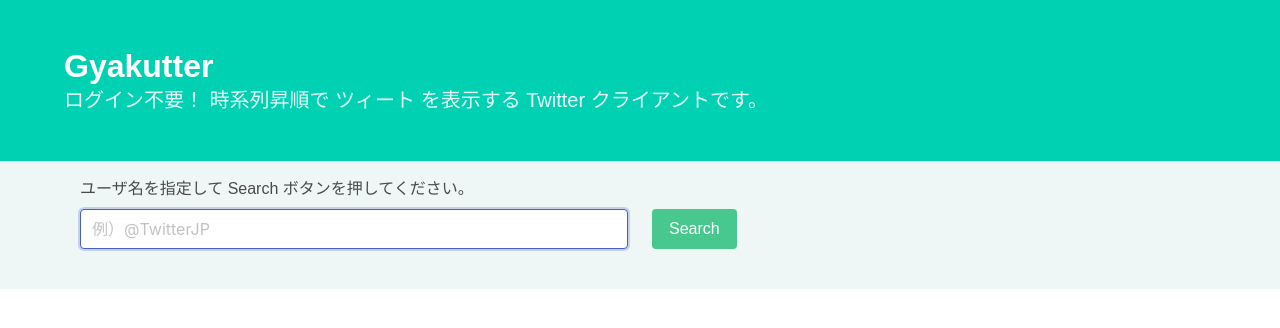
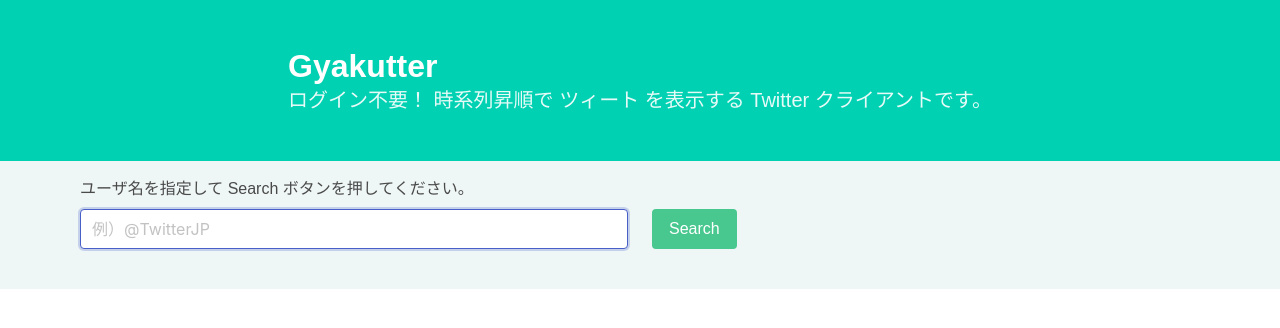
Before and after one commit to yyama694/Gyakutter, a Vue app: page / in a window 1280 px wide. Shown: the top 328 px of the page. Built offline with nearby package versions, Linux system fonts and the light colour scheme.

Commit message:
リファクタリング

```diff
--- a/src/components/Main.vue
+++ b/src/components/Main.vue
@@ -1,7 +1,6 @@
 <template>
   <div style="background-color: #eff7f6" @click="hiddenUserMenu">
-    <div class="hero is-primary">
-      <div class="hero-body">
+    <div class="hero is-primary hero-body">
       <div class="container">
         <h1 class="title">
           Gyakutter
@@ -12,9 +11,7 @@
         </h2>
       </div>
     </div>
-    </div>
-    <div class="container">
-      <div class="main-area">
+    <div class="container main-area">
       <div class="description">
         ユーザ名を指定して Search ボタンを押してください。
       </div>
@@ -82,7 +79,6 @@
         </div>
         <a href="#" id="return-top">Top</a>
       </section>
-      </div>
     </div>
     <div
       id="user-menu"
```
Lines whose indentation alone changed are shown as unchanged.
